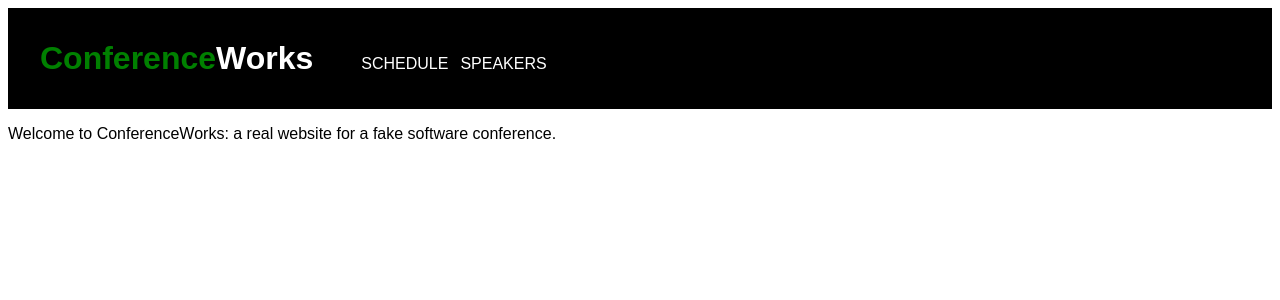
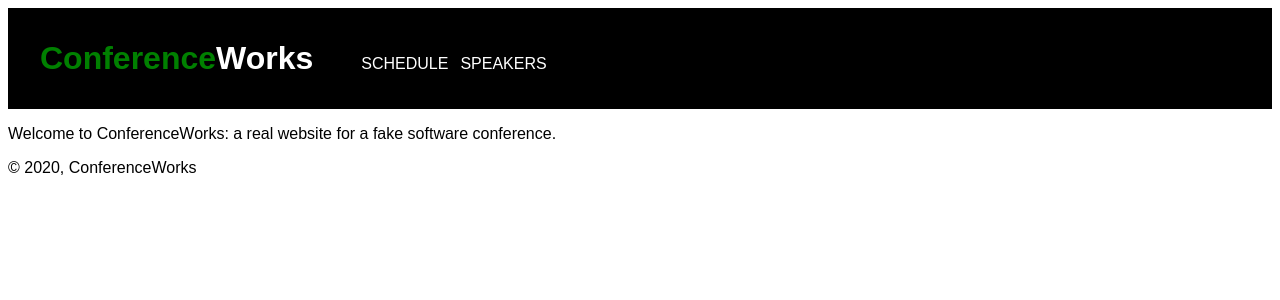
Before and after one commit to SeanLuckett/conference_works_react, a React (Create React App) app: page / in a window 1280 px wide. Shown: the top 300 px of the page. Built offline with nearby package versions, Linux system fonts and the light colour scheme.

Commit message:
WIP: Adding the footer

```diff
--- a/src/App.js
+++ b/src/App.js
@@ -1,6 +1,7 @@
 import React from 'react';
 
 import Header from './components/Header/Header';
+import Footer from './components/Footer/Footer';
 
 function App() {
   return (
@@ -9,6 +10,9 @@ function App() {
       <section>
         <p>Welcome to ConferenceWorks: a real website for a fake software conference.</p>
       </section>
+      <section>
+        <Footer />
+      </section>
     </div>
   );
 }
--- /dev/null
+++ b/src/components/Footer/Footer.js
@@ -0,0 +1,15 @@
+import React from 'react';
+
+const setYear = () => {
+  return new Date().getFullYear();
+};
+
+const footer = () => {
+  return (
+    <footer>
+      <p>&copy; {setYear()}, <span>Conference</span>Works</p>
+   </footer>
+  );
+};
+
+export default footer;
```
Also changed, not shown: 1 other file (tests, documents, lock files or other folders).
